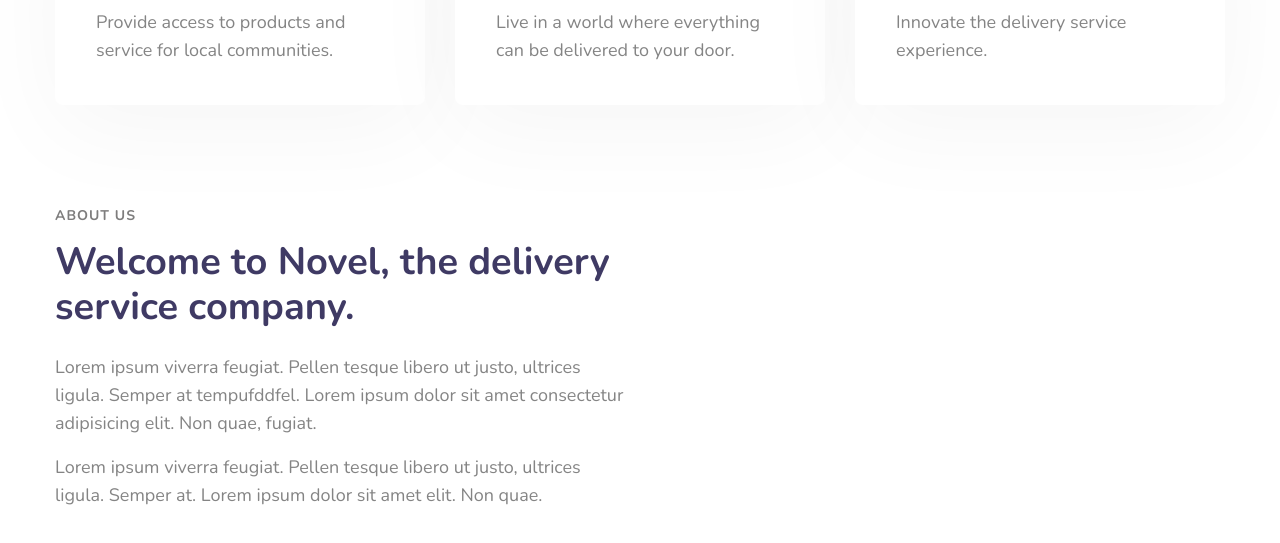
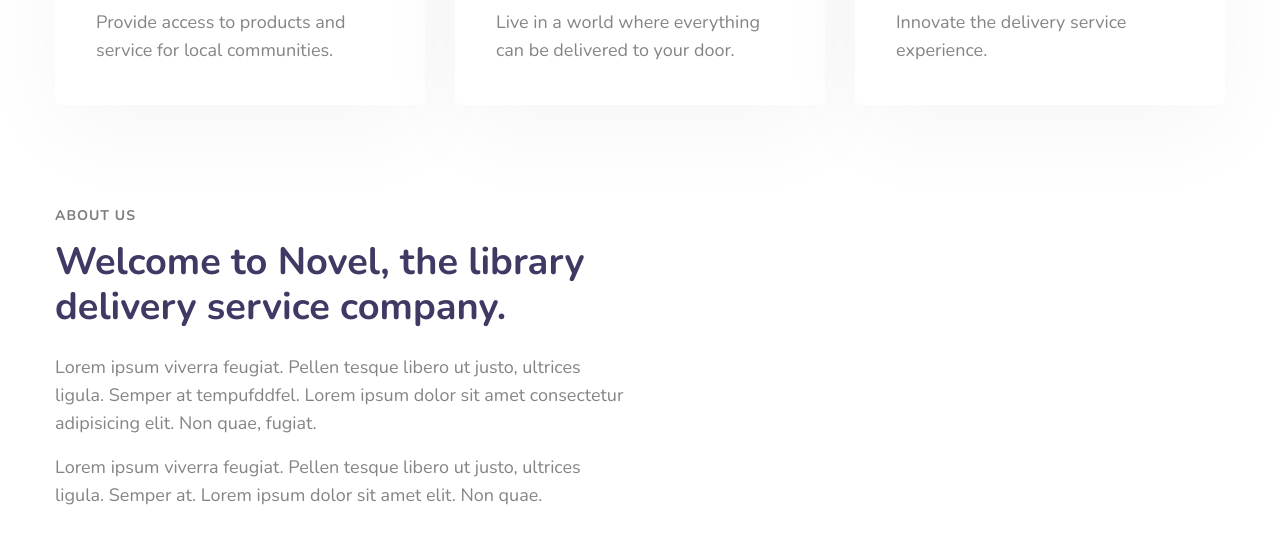
Before and after one commit to MigMay/migmay-FA-ITIN-2220-group-project, a plain HTML site: page about.html in a window 1280 px wide. Shown: the part 507-1050 px from the top of the page. Drawn offline with nearby package versions, Linux system fonts and the light colour scheme.

Commit message:
Update about.html

```diff
--- a/about.html
+++ b/about.html
@@ -130,7 +130,7 @@
         <div class="row">
             <div class="col-lg-6 align-self">
                 <span class="title-small mb-2">About Us</span>
-                <h3 class="title-big mx-0">Welcome to Novel, the delivery service company. </h3>
+                <h3 class="title-big mx-0">Welcome to Novel, the library delivery service company. </h3>
                 <p class="mt-lg-4 mt-3">Lorem ipsum viverra feugiat. Pellen tesque libero ut justo,
                     ultrices ligula. Semper at tempufddfel. Lorem ipsum dolor sit amet consectetur adipisicing
                     elit. Non quae, fugiat.</p>
```
